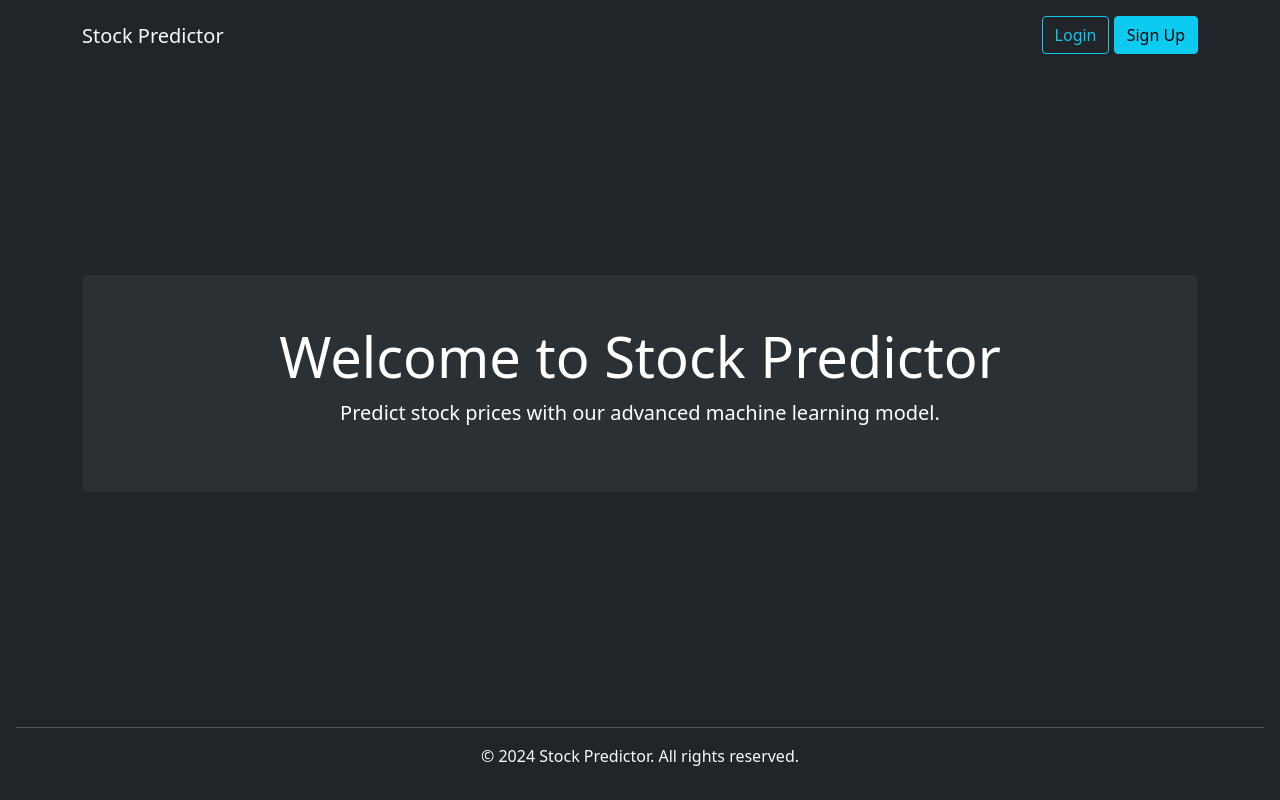
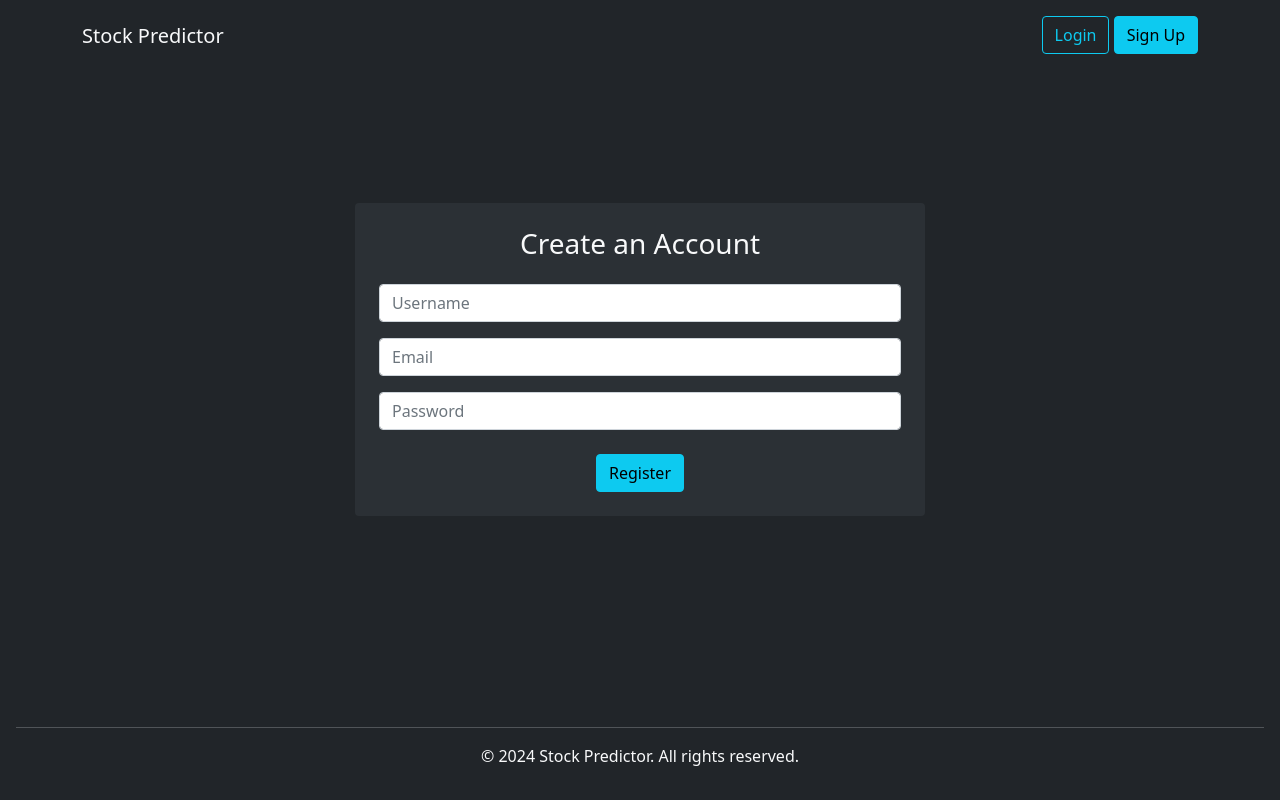
Before and after one commit to Firoz-Shaik/stock-prediction, a React (Vite) app in the folder react-frontend/: page /register in a window 1280 px wide. Built offline with nearby package versions, Linux system fonts and the light colour scheme.

Commit message:
Integrated register api endpoint in the frontend

```diff
--- a/react-frontend/package.json
+++ b/react-frontend/package.json
@@ -10,8 +10,10 @@
     "preview": "vite preview"
   },
   "dependencies": {
+    "axios": "^1.20.0",
     "react": "^19.2.8",
-    "react-dom": "^19.2.8"
+    "react-dom": "^19.2.8",
+    "react-router-dom": "^7.18.3"
   },
   "devDependencies": {
     "@eslint/js": "^10.0.1",
--- a/react-frontend/src/App.jsx
+++ b/react-frontend/src/App.jsx
@@ -1,18 +1,23 @@
-import { useState } from 'react'
 import './assets/css/style.css'
 import Header from './components/Header'
 import Home from './components/Home'
 import Footer from './components/Footer'
-
+import Register from './components/Register'
+import Login from './components/Login'
+import { BrowserRouter, Routes, Route } from 'react-router-dom'
 
 function App() {
-  const [count, setCount] = useState(0)
-
   return (
     <>
-      <Header />
-      <Home />
-      <Footer />
+    <BrowserRouter>
+    <Header />
+      <Routes>
+        <Route path="/" element={<Home />} />
+        <Route path="/register" element={<Register />} />
+        <Route path="/login" element={<Login />} />
+      </Routes>
+    <Footer />
+    </BrowserRouter>
     </>
   )
 }
--- a/react-frontend/src/components/Button.jsx
+++ b/react-frontend/src/components/Button.jsx
@@ -1,9 +1,10 @@
 import React from 'react'
+import { Link } from 'react-router-dom'
 
 const Button = (props) => {
   return (
     <>
-        <a className={`btn ${props.class}`} href=''>{props.text}</a>
+        <Link className={`btn ${props.class}`} to={props.url}>{props.text}</Link>
     </>
   )
 }
--- a/react-frontend/src/components/Header.jsx
+++ b/react-frontend/src/components/Header.jsx
@@ -1,16 +1,17 @@
 import React from 'react'
 import Button from './Button'
+import { Link } from 'react-router-dom'
 
 const Header = () => {
   return (
     <>
         <nav className='navbar container pt-3 pb-3 align-items-start'>
-            <a className='navbar-brand text-light' href=''>Stock Predictor</a>
+            <Link className='navbar-brand text-light' to='/'>Stock Predictor</Link>
 
             <div>
-                <Button text='Login' class='btn-outline-info' />
+                <Button text='Login' class='btn-outline-info' url='/login' />
                 &nbsp;
-                <Button text='Sign Up' class='btn-info'/>
+                <Button text='Sign Up' class='btn-info' url='/register' />
             </div>
         </nav>
     </>
--- /dev/null
+++ b/react-frontend/src/components/Login.jsx
@@ -0,0 +1,17 @@
+import React from 'react'
+
+const Login = () => {
+  return (
+    <>
+    <div className='container'>
+        <div className='row justify-content-center'>
+            <div className='col-md-6'>
+                <h3 className='text-light text-center mb-4'>Log In</h3>
+            </div>
+        </div>
+    </div>
+    </>
+  )
+}
+
+export default Login
--- /dev/null
+++ b/react-frontend/src/components/Register.jsx
@@ -0,0 +1,63 @@
+import React,{ useState } from 'react'
+import axios from 'axios'
+
+const Register = () => {
+    const [username, setUsername] = useState('')
+    const [email, setEmail] = useState('')
+    const [password, setPassword] = useState('')
+    const [errors, setErrors] = useState({})
+    const [success, setSuccess] = useState(false)
+    const [loading, setLoading] = useState(false)
+
+    const handleRegistration = async (e) => {
+        e.preventDefault()
+        setLoading(true)
+        const userData = {
+            username: username,
+            email: email,
+            password: password
+        }
+        try{
+            const response = await axios.post('http://127.0.0.1:8000/api/v1/register/', userData)
+            console.log('Registration successful:', response.data)
+            setErrors({})
+            setSuccess(true)
+
+        }catch(error){
+            setErrors(error.response.data)
+            console.error('Error during registration:', error.response.data)
+        } finally {
+            setLoading(false)
+        }
+    }
+
+  return (
+    <>
+    <div className='container'>
+        <div className='row justify-content-center'>
+            <div className='col-md-6 bg-light-dark p-4 rounded'>
+                <h3 className='text-light text-center mb-4'>Create an Account</h3>
+                <form onSubmit={handleRegistration}>
+                    <div className='mb-3'>
+                        <input type="text" className='form-control' placeholder='Username' value={username} onChange={(e) => setUsername(e.target.value)}/>
+                        <small>{errors.username && <div className='text-danger'>{errors.username}</div>}</small>
+                    </div>
+                    <div className='mb-3'>
+                        <input type="email" className='form-control' placeholder='Email' value={email} onChange={(e) => setEmail(e.target.value)}/>
+                        <small>{errors.email && <div className='text-danger'>{errors.email}</div>}</small>
+                    </div>
+                    <div className='mb-4'>
+                        <input type="password" className='form-control' placeholder='Password' value={password} onChange={(e) => setPassword(e.target.value)}/>
+                        <small>{errors.password && <div className='text-danger'>{errors.password}</div>}</small>
+                    </div>
+                    {success && <div className='alert alert-success'>Registration successful! You can now log in.</div>}
+                    <button type="submit" className='btn btn-info d-block mx-auto' disabled={loading}>{loading ? 'Registering...' : 'Register'}</button>
+                </form>
+            </div>
+        </div>
+    </div>
+    </>
+  )
+}
+
+export default Register
--- a/react-frontend/src/main.jsx
+++ b/react-frontend/src/main.jsx
@@ -5,5 +5,5 @@
 createRoot(document.getElementById('root')).render(
   <StrictMode>
     <App />
-  </StrictMode>,
+  </StrictMode>
 )
```
Also changed, not shown: 1 other file (tests, documents, lock files or other folders).
